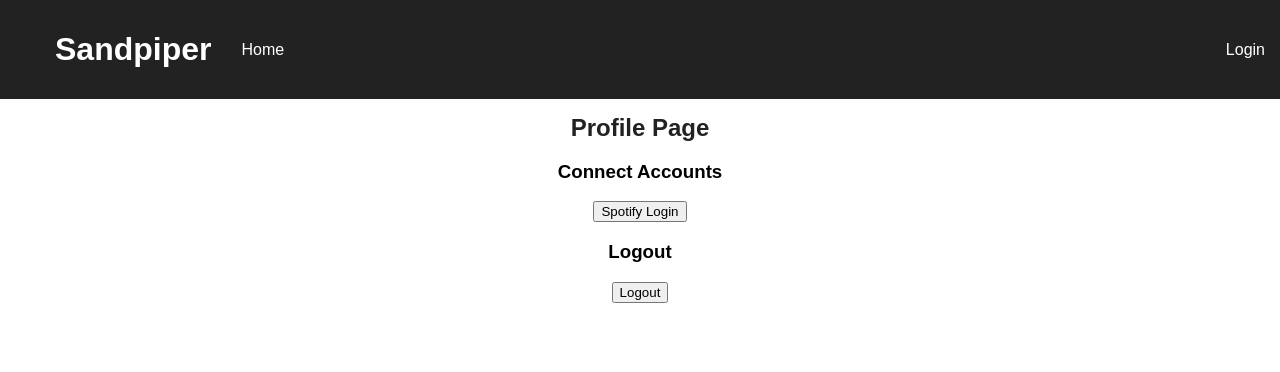
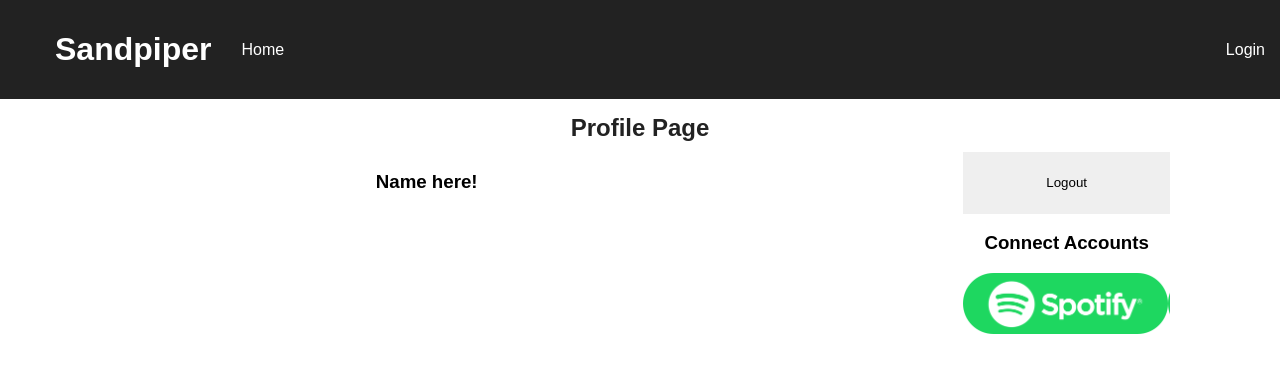
Before and after one commit to Olyve/SandPiper, a React (Create React App) app in the folder sandpiper-frontend/: page /profile in a window 1280 px wide. Shown: the top 372 px of the page. Built offline with nearby package versions, Linux system fonts and the light colour scheme.

Commit message:
Spotify button

```diff
--- a/sandpiper-frontend/src/components/Dashboard/Dashboard.css
+++ b/sandpiper-frontend/src/components/Dashboard/Dashboard.css
@@ -1,4 +1,5 @@
 .dashboard {
+    margin-top: 20px;
   display: flex;
   flex-direction: column;
   align-items: center;
@@ -21,3 +22,7 @@
   justify-content: space-around;
   height: 100%;
 }
+
+.playlist-label{
+    margin-right: 10px;
+}
--- /dev/null
+++ b/sandpiper-frontend/src/components/Profile/Profile.css
@@ -0,0 +1,35 @@
+.profile-content{
+    display: flex;
+    flex-direction: row;
+}
+
+.profile-main-container{
+    flex: 2;
+}
+
+.profile-button-container{
+    flex: 1;
+}
+
+.profile-button-container button{
+    padding: 0;
+    height: 61.5px;
+    width: 207px;
+    background-size: contain;
+    box-sizing: content-box;
+    border: none;
+}
+
+.profile-button-container button:active{
+    filter: brightness(0.7);
+}
+
+.profile-button-container button:focus{
+    outline: none;
+}
+
+.profile-spotify-button{
+    padding: 0;
+    background: url("/SpotifyLogo.png");
+
+}
--- a/sandpiper-frontend/src/components/Profile/Profile.js
+++ b/sandpiper-frontend/src/components/Profile/Profile.js
@@ -1,6 +1,7 @@
 import React, { Component } from 'react';
 import qs from 'query-string';
 import { spotifyAuth } from '../../Utilities/networking';
+import "./Profile.css"
 
 class Profile extends Component {
   constructor(props) {
@@ -50,19 +51,23 @@ class Profile extends Component {
 
   render() {
     return (
-      <div>
+      <div className="profile">
         <h2>Profile Page</h2>
-        <div>
-          <h3>Connect Accounts</h3>
-          <button onClick={() => this.authorizeSpotify()}>
-            Spotify Login
-          </button>
-        </div>
-        <div>
-          <h3>Logout</h3>
-          <button onClick={() => this.logout()}>
-            Logout
-          </button>
+        <div className="profile-content">
+            <div className="profile-main-container">
+                <h3>Name here!</h3>
+            </div>
+            <div className="profile-button-container">
+                <div className="profile-logout">
+                    <button onClick={() => this.logout()}>
+                        Logout
+                    </button>
+                </div>
+                <div className="profile-connect">
+                  <h3>Connect Accounts</h3>
+                  <button className="profile-spotify-button" onClick={() => this.authorizeSpotify()}/>
+                </div>
+            </div>
         </div>
       </div>
     );
```
Also changed, not shown: sandpiper-frontend/public/AppleMusicLogo.png (added), sandpiper-frontend/public/SpotifyLogo.png (added).
